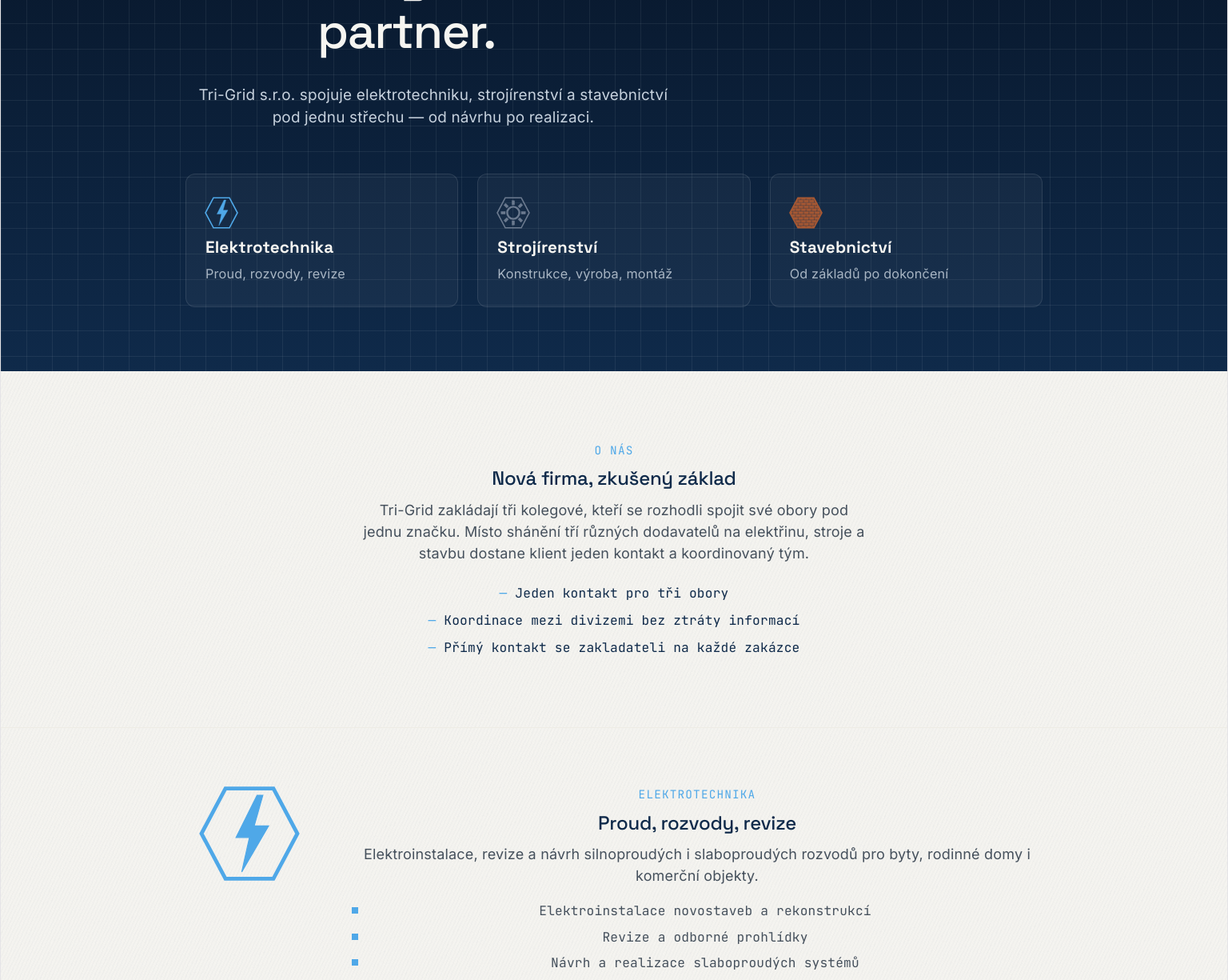
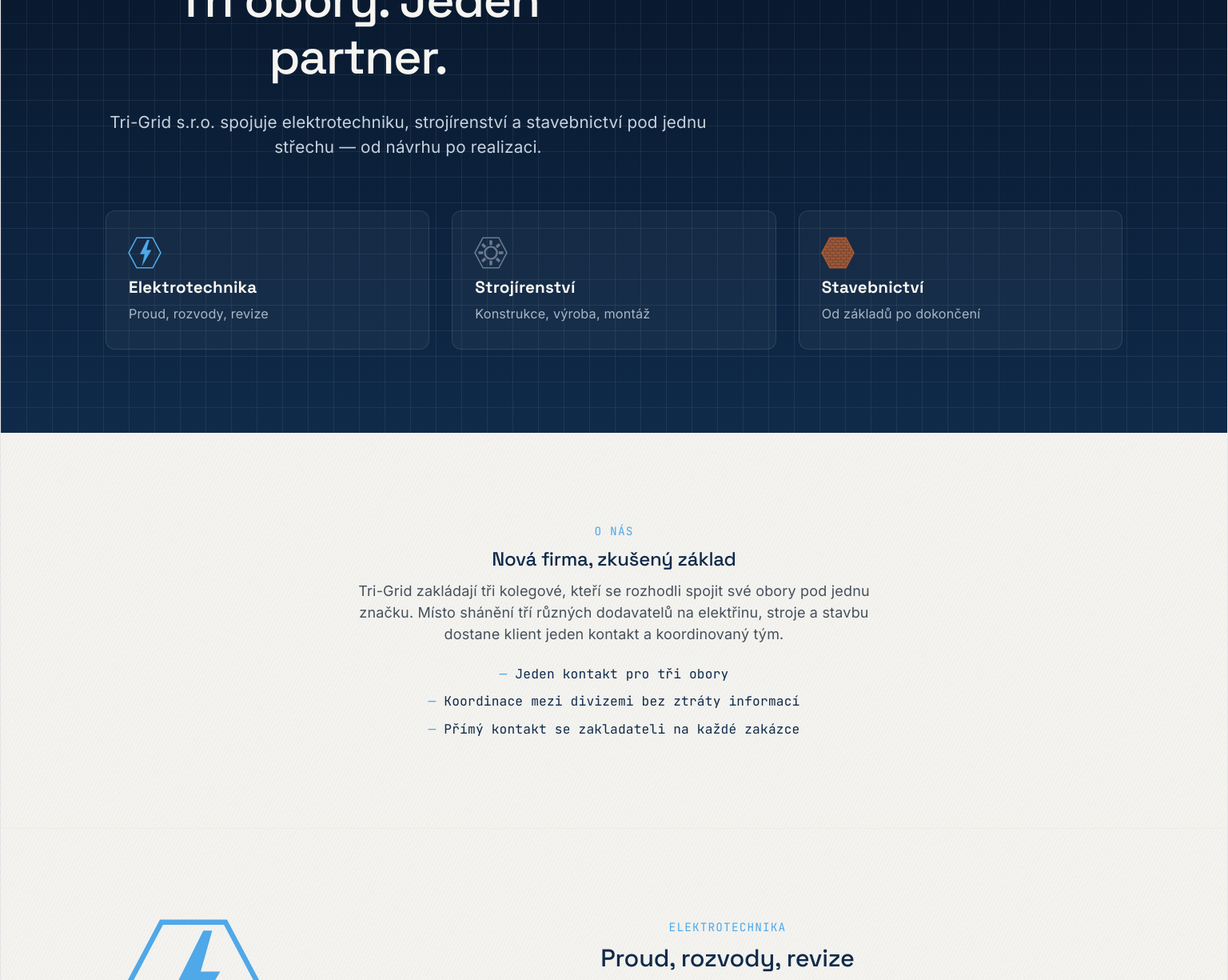
Before and after one commit to nightoul/tri-grid, a React (Vite) app: page / in a window 1536 px wide. Shown: the part 260-1485 px from the top of the page at 80% size. Built offline with nearby package versions, Linux system fonts and the light colour scheme.

Commit message:
xl monitory

```diff
--- a/src/App.css
+++ b/src/App.css
@@ -514,3 +514,80 @@
     transition: none;
   }
 }
+
+/* XL monitors */
+@media (min-width: 1440px) {
+  .container {
+    max-width: 1320px;
+  }
+
+  .hero {
+    padding: 128px 0 104px;
+  }
+
+  .hero h1 {
+    font-size: clamp(3.4rem, 3.6vw, 4.4rem);
+    max-width: 16ch;
+  }
+
+  .hero__lede {
+    font-size: 1.15rem;
+    max-width: 58ch;
+  }
+
+  .division-grid {
+    gap: 28px;
+    margin-top: 64px;
+  }
+
+  .division-card {
+    padding: 32px 28px;
+  }
+
+  .about,
+  .division-detail,
+  .team,
+  .contact {
+    padding: 112px 0;
+  }
+
+  .about__inner {
+    max-width: 760px;
+  }
+
+  .division-detail__inner {
+    grid-template-columns: 220px 1fr;
+    gap: 64px;
+  }
+
+  .division-detail.is-reversed .division-detail__inner {
+    grid-template-columns: 1fr 220px;
+  }
+
+  .division-detail__visual .hex-icon {
+    width: 160px;
+    height: 160px;
+  }
+
+  .division-detail__text h2 {
+    font-size: 1.7rem;
+  }
+
+  .team-grid {
+    gap: 32px;
+  }
+
+  .team-card {
+    padding: 36px;
+  }
+}
+
+@media (min-width: 1800px) {
+  .container {
+    max-width: 1440px;
+  }
+
+  .hero h1 {
+    font-size: 4.8rem;
+  }
+}
```
